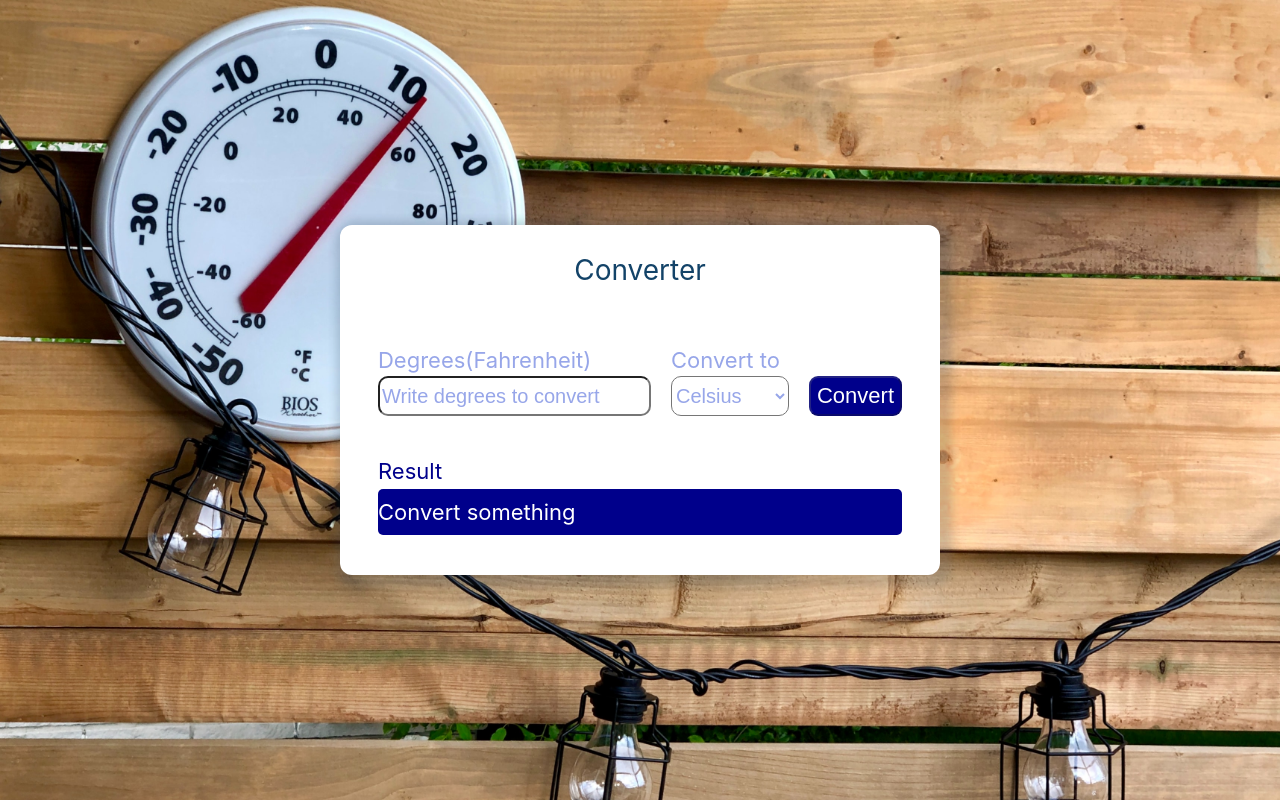
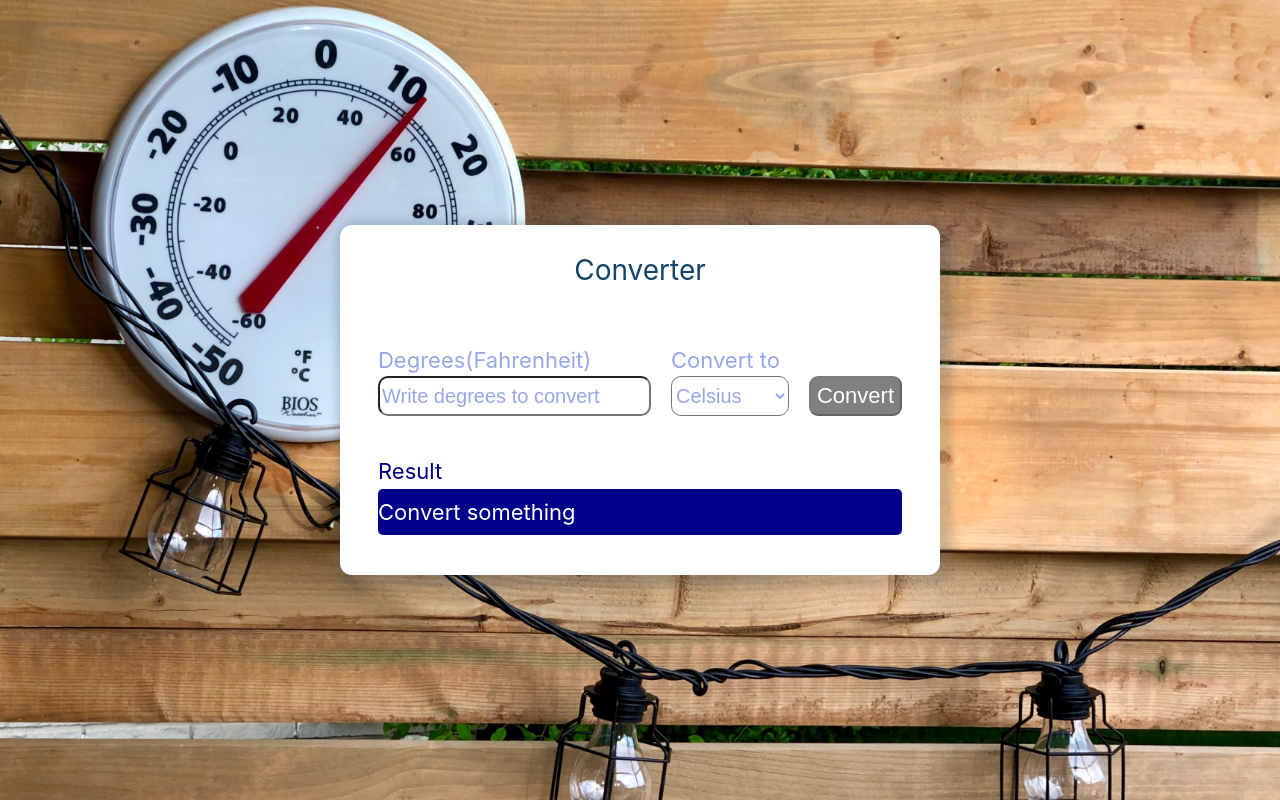
Before and after one commit to MrBomberman/temperature-converter-website, a Next.js app: page / in a window 1280 px wide. Built offline with nearby package versions, Linux system fonts and the light colour scheme.

Commit message:
добавил цвет для блокировки кнопки

```diff
--- a/styles/ConvertButton.module.css
+++ b/styles/ConvertButton.module.css
@@ -5,3 +5,7 @@
     border-radius: 9px;
     height: 40px;
 }
+
+.styleBtn:disabled{
+    background-color: grey;
+}
```
